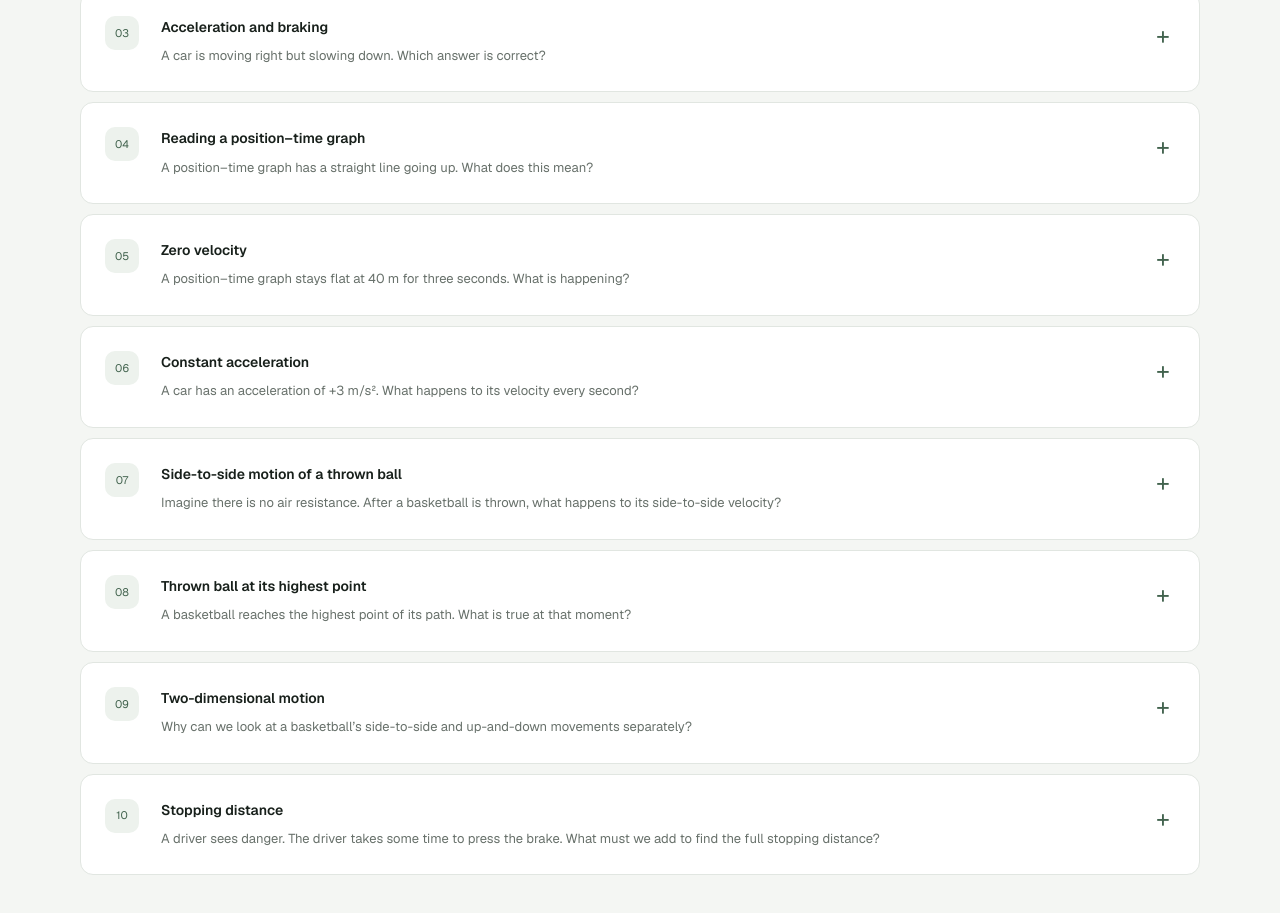
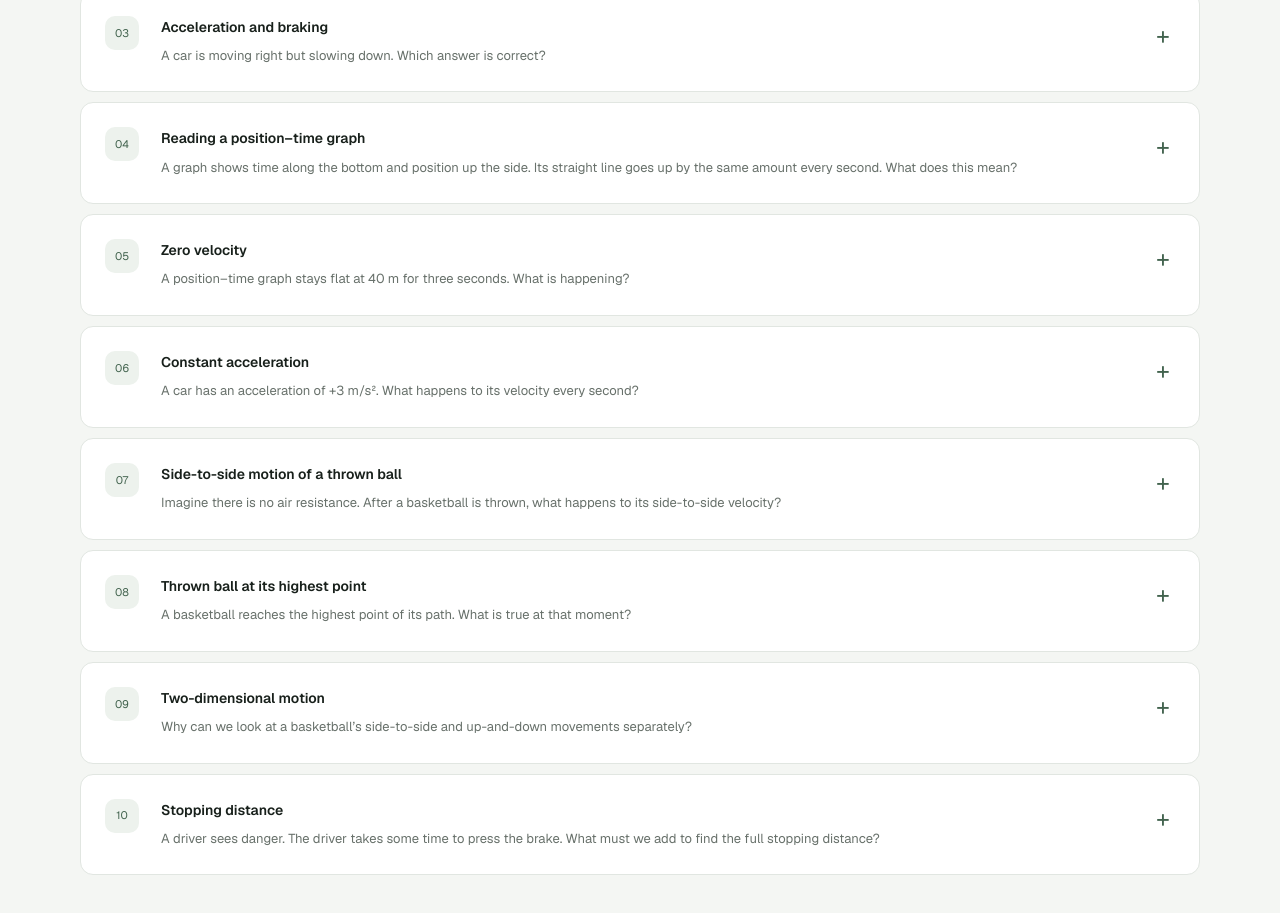
Before and after one commit to Raheeq-lab/PhySense, a Next.js app: page /diagnostic-map in a window 1280 px wide. Shown: the part 1283-2196 px from the top of the page. Built offline with nearby package versions, Linux system fonts and the light colour scheme.

Commit message:
Expand graph-reading concept check

```diff
--- a/src/data/kinematicsDiagnostic.ts
+++ b/src/data/kinematicsDiagnostic.ts
@@ -47,11 +47,12 @@ export const kinematicsDiagnostic:DiagnosticItem[]=[
   {
     id:'KIN-04',concept:'Reading a position–time graph',difficulty:'developing',
     misconception:'The height of a position–time graph shows the object’s speed.',
-    prompt:'A position–time graph has a straight line going up. What does this mean?',
+    prompt:'A graph shows time along the bottom and position up the side. Its straight line goes up by the same amount every second. What does this mean?',
     answers:[{label:'The object is stopped.'},{label:'The object is speeding up.'},{label:'The object moves in the positive direction at a steady velocity.'}],
     reasons:[{label:'A high line always means a high speed.'},{label:'The line goes up by the same amount each second, so the velocity stays the same.'},{label:'Every line going up must be curved.'}],
     correctAnswer:2,correctReason:1,
-    explanation:'The line goes up by the same amount each second. The object therefore moves in the positive direction at a steady velocity. The steepness of a line is called its slope.'
+    understanding:{prompt:'What big physics idea does this graph show?',options:[{label:'On a position–time graph, slope tells velocity. A straight rising line means steady positive velocity.'},{label:'The height of the line tells speed. A higher line always means faster movement.'},{label:'Any line going upward means the object must be speeding up.'}],correct:0,explanation:'This is graph reading in 1D Kinematics. The slope means how much position changes each second. When the slope stays the same, velocity stays the same.'},
+    explanation:'Time is along the bottom. Position is up the side. The line rises by the same amount during every second, so position changes at a steady rate. That means steady positive velocity. The steepness of the line is called its slope.'
   },
   {
     id:'KIN-05',concept:'Zero velocity',difficulty:'introductory',
```
